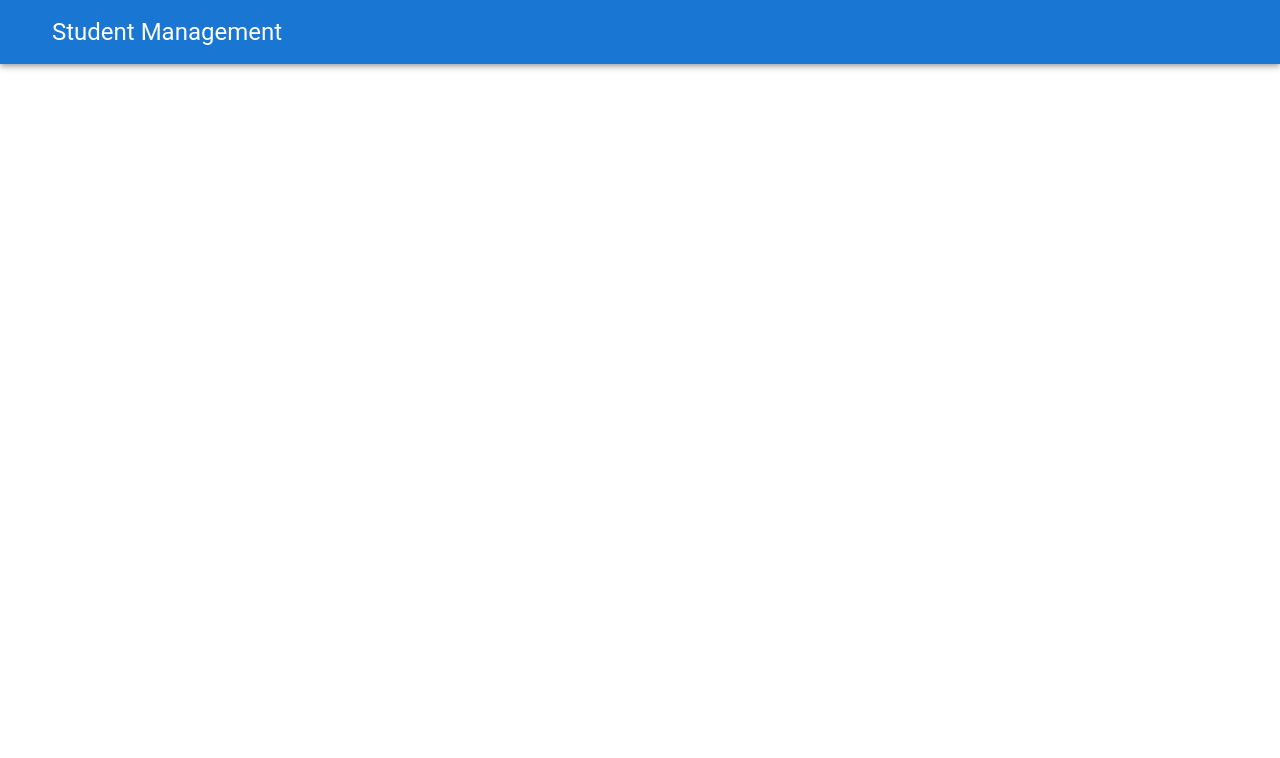
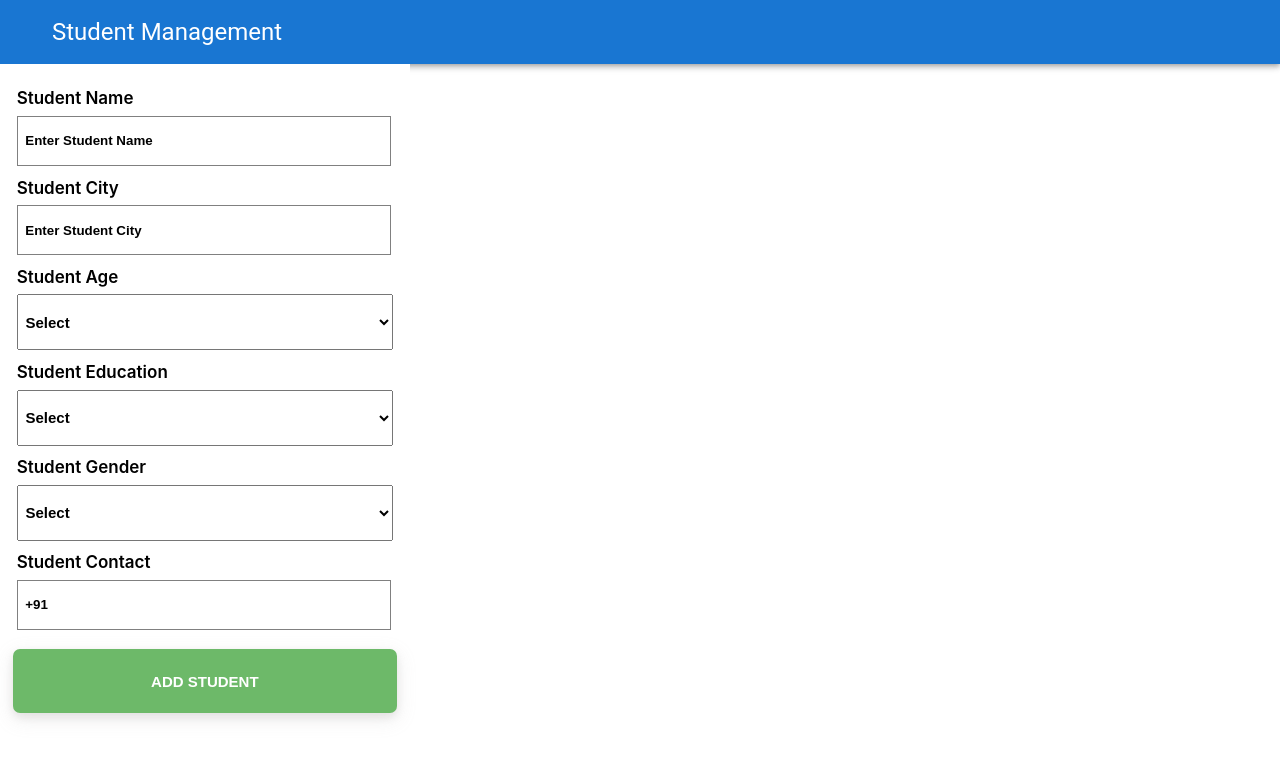
Before and after one commit to Mukesh16407/student-management, a React (Create React App) app: page / in a window 1280 px wide. Before the commit this address had no page. Shown: the top 758 px of the page. Built offline with nearby package versions, Linux system fonts and the light colour scheme.

Commit message:
add-student-ui

```diff
--- a/src/App.js
+++ b/src/App.js
@@ -1,4 +1,5 @@
 import { Route, Routes } from "react-router-dom";
+import { StudentForm } from "./components/addStudent/StudentForm";
 import { LoginForm } from "./components/login/LoginForm";
 import { Navbar } from "./components/Navbar/Navbar";
 import { SignupForm } from "./components/signup/SignupForm";
@@ -10,6 +11,7 @@ function App() {
     <div>
       <Navbar/>
       <Routes>
+      <Route path="/" element={ <StudentForm/>}/>
         <Route path="/signup" element={ <SignupForm/>}/>
         <Route path="/signin" element={ <LoginForm/>}/>
       </Routes>
--- /dev/null
+++ b/src/components/addStudent/StudentForm.jsx
@@ -0,0 +1,105 @@
+import React, { useState } from "react";
+import "./studentForm.css";
+
+export const StudentForm = () => {
+  const [load, setLoad] = useState(false);
+  const [input, setInput] = useState({
+    name: "",
+    city: "",
+    age: "",
+    education: "",
+    gender: "",
+    contact: "",
+  });
+
+  const handleChange = (e) => {
+    let { name, value } = e.target;
+    setInput({
+      ...input,
+      [name]: value,
+    });
+  };
+  const { name, city, age, education, gender, contact } = input;
+
+  return (
+    <div className="main-parent">
+      <div className="student-form-container">
+        <div className="student__input">
+          <div>
+            <div>Student Name</div>
+            <input
+              type="text"
+              name="name"
+              onChange={handleChange}
+              placeholder="Enter Student Name"
+            />
+          </div>
+          <div>
+            <div>Student City</div>
+            <input
+              type="text"
+              name="city"
+              onChange={handleChange}
+              placeholder="Enter Student City"
+            />
+          </div>
+        </div>
+        <div className="student__input">
+          <div>
+            <div> Student Age</div>
+            <select name="age" onChange={handleChange}>
+              <option value="">Select</option>
+              <option value="16">16</option>
+              <option value="17">17</option>
+              <option value="18">18</option>
+              <option value="19">19</option>
+              <option value="20">20</option>
+              <option value="21">21</option>
+              <option value="22">22</option>
+              <option value="23">23</option>
+              <option value="24">24</option>
+              <option value="25">25</option>
+              <option value="26">26</option>
+              <option value="27">27</option>
+              <option value="28">28</option>
+            </select>
+          </div>
+          <div>
+            <div>Student Education</div>
+            <select name="education" onChange={handleChange}>
+              <option value="">Select</option>
+              <option value="BSC">BSC</option>
+              <option value="BA">BA</option>
+              <option value="BCOM">BCOM</option>
+            </select>
+          </div>
+        </div>
+        <div className="student__input">
+          <div>
+            <div>Student Gender</div>
+            <select name="gender" onChange={handleChange}>
+              <option value="">Select</option>
+              <option value="male">Male</option>
+              <option value="female">Female</option>
+              <option value="others">Others</option>
+            </select>
+          </div>
+          <div>
+            <div>Student Contact</div>
+            <input
+              type="text"
+              name="contact"
+              onChange={handleChange}
+              placeholder="+91"
+            />
+          </div>
+        </div>
+        <div className="student__btn">
+          <button >
+            {load ? "Adding..." : "ADD STUDENT"}
+          </button>
+        </div>
+      </div>
+    </div>
+  );
+};
--- /dev/null
+++ b/src/components/addStudent/studentForm.css
@@ -0,0 +1,95 @@
+.main-parent{
+    width: 100%;
+    display:flex;
+    height: 100%;
+}
+
+.main-parent>div:nth-child(1){
+    width: 30%;
+}
+
+.main-parent>div:nth-child(2){
+    width: 100%;
+    border-left: 11px solid #1976D2;
+    /* padding-left: 1px; */
+}
+
+
+.student-form-container{
+    width: 98%;
+    /* height: auto; */
+    /* margin:0 auto 0 auto; */
+    /* box-shadow: 0 4px 8px 0 rgba(0, 0, 0, 0.2), 0 6px 20px 0 rgba(0, 0, 0, 0.19); */
+    background-color: white;
+    padding: 1%;
+}
+
+.student__input{
+    /* display: flex; */
+    width: 100%;
+}
+
+.student__input>div{
+    width: 100%;
+    margin: 1%;
+}
+
+.student__input>div>div{
+    margin:3% 0 2% 0;
+    font-weight: 600;
+    color: black;
+    font-size: 17px;
+}
+
+.student__input>div>input{
+    width: 95%;
+    height: 6vh;
+    padding: 0 0 0 2%;
+    font-weight: 600;
+    outline: none;
+    border: 1px solid grey;
+}
+
+.student__input>div>input::placeholder{
+    font-weight: 600;
+    color: black;
+}
+
+.student__input>div>select{
+    width: 98%;
+    height: 7vh;
+    font-weight: 600;
+    padding: 0 0 0 1%;
+    font-size: 15px;
+    outline: none;
+}
+
+.student__btn{
+    width:100%;
+    margin:5% 0 0 0;
+
+}
+
+.student__btn>button{
+    width:100%;
+    height: 8vh;
+    background-color: #6DB969;
+    border: 0;
+    font-weight: 800;
+    color: white;
+    font-size: 15px;
+    border-radius: 7px;
+    box-shadow: 0 4px 8px 0 rgba(163, 162, 162, 0.2), 0 6px 20px 0 rgba(167, 162, 162, 0.19);
+    cursor: pointer;
+}
+
+/* .student__list>div:nth-child(1){
+    width: 99%;
+    height: 30vh;
+} */
+
+.student__list>div:nth-child(2){
+    overflow-y: scroll;
+    height: 80vh;
+    margin-top: -3%;
+}
```
